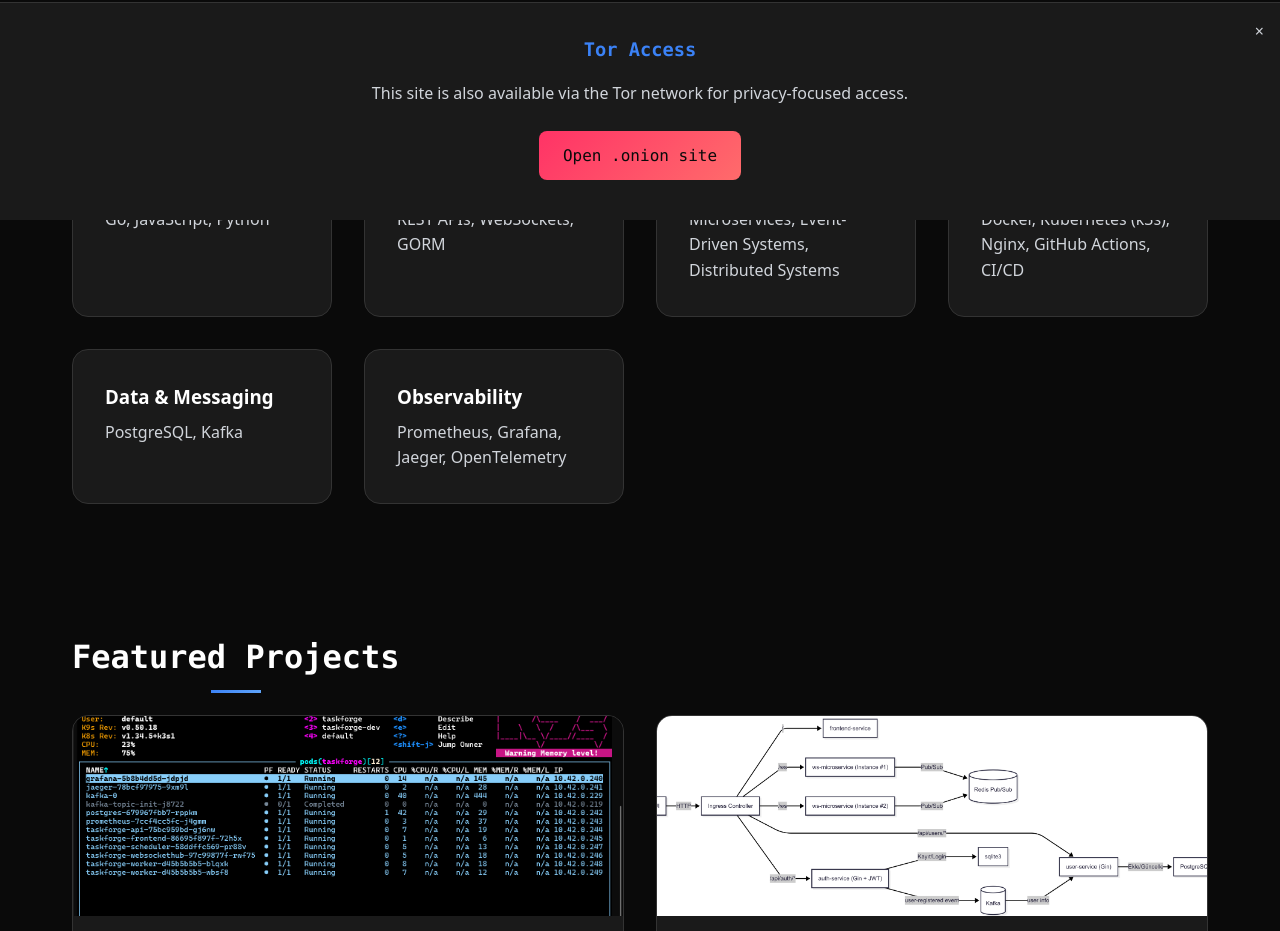
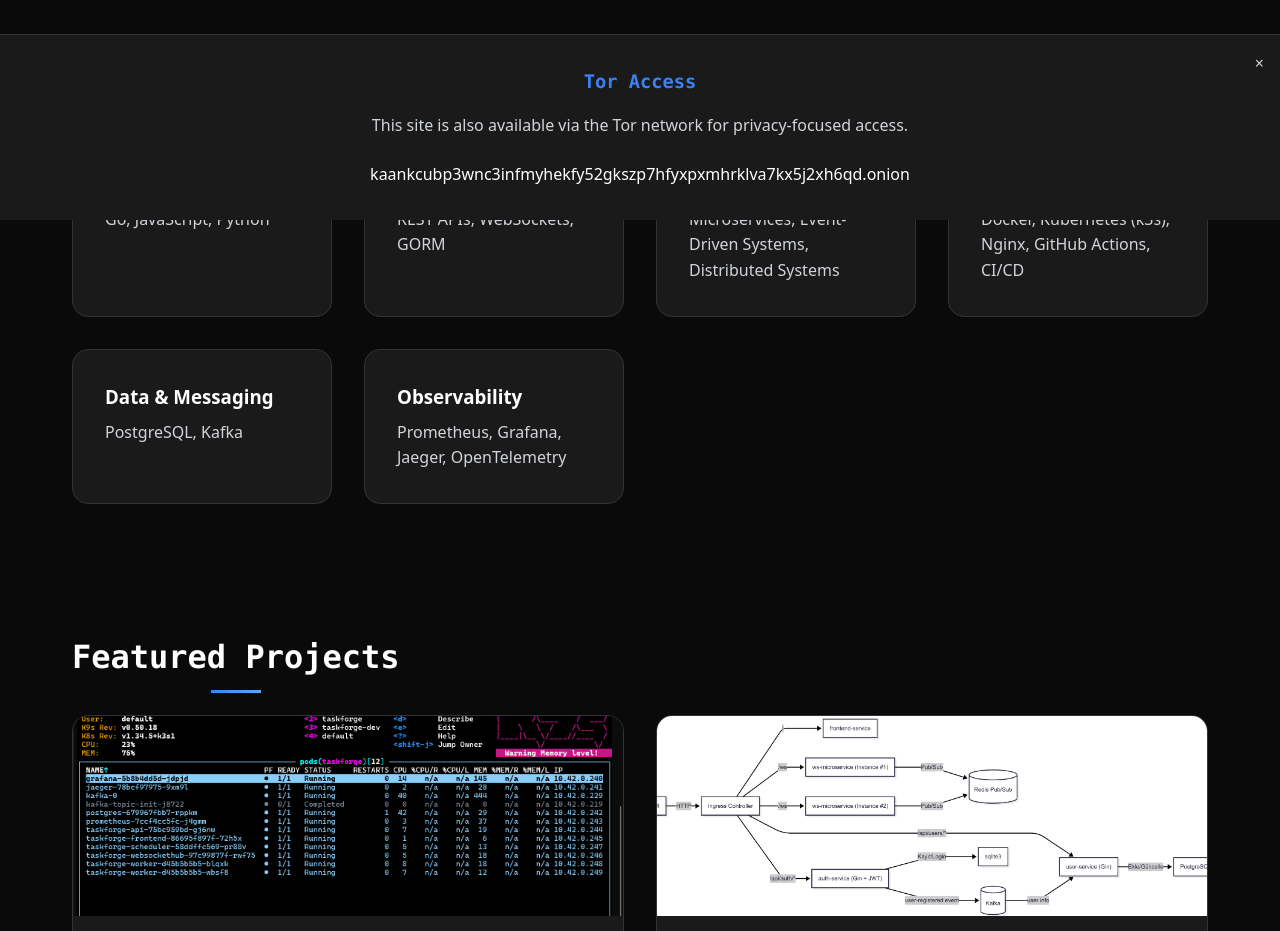
Before and after one commit to kaankarakoc42/kaankarakoc42.github.io, a plain HTML site: page index.html in a window 1280 px wide. Shown: the part 1380-2311 px from the top of the page. Drawn offline with Linux system fonts and the light colour scheme.

```diff
--- a/index.html
+++ b/index.html
@@ -1069,12 +1069,10 @@
             <span class="close-onion" aria-label="Close">×</span>
             <h3>Tor Access</h3>
             <p>This site is also available via the Tor network for privacy-focused access.</p>
-            <a href="https://kaankcubp3wnc3infmyhekfy52gkszp7hfyxpxmhrklva7kx5j2xh6qd.onion"
-            class="onion-link"
-            target="_blank"
-            rel="noopener noreferrer nofollow">
-                <i class="fas fa-user-secret"></i> Open .onion site
-            </a>
+
+            <div class="onion-text">
+                kaankcubp3wnc3infmyhekfy52gkszp7hfyxpxmhrklva7kx5j2xh6qd.onion
+            </div>
         </div>
     </div>
 
```
